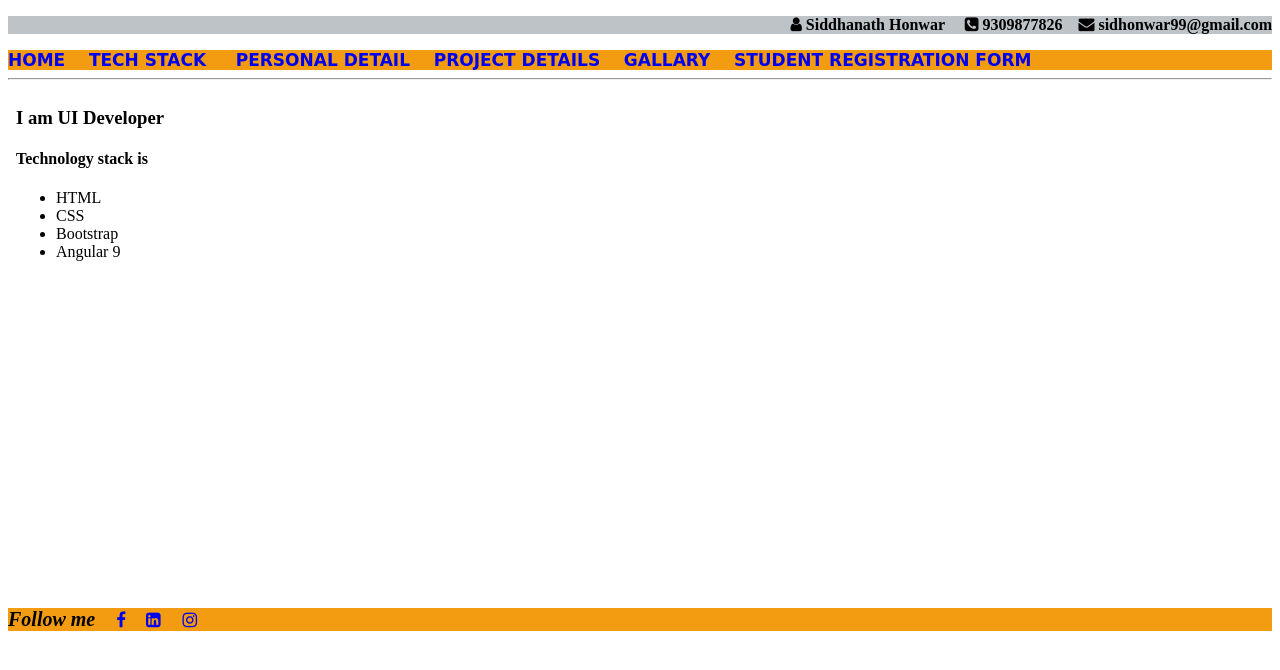
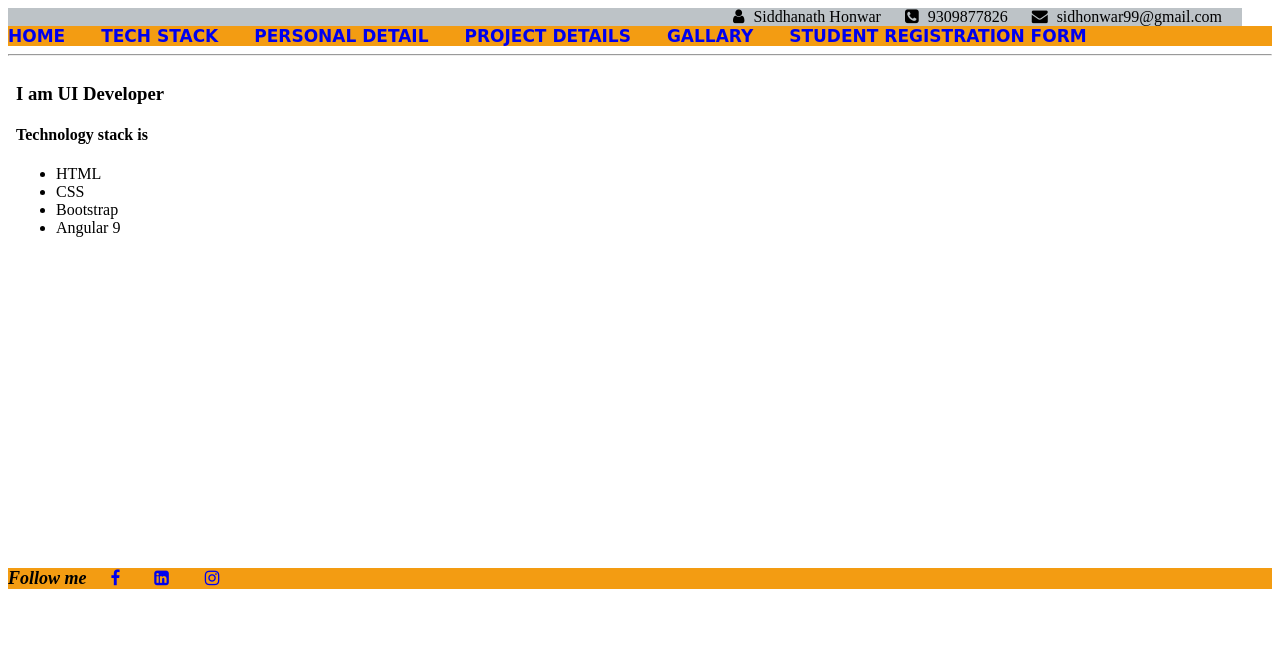
Before and after one commit to Sid4737/MyProfile, a plain HTML site: page index2..html in a window 1280 px wide. Drawn offline with Linux system fonts and the light colour scheme.

Commit message:
CSS properties added
CSS properties added

```diff
--- a/index2..html
+++ b/index2..html
@@ -7,53 +7,83 @@
 
     <style>
         #nav_bar,
-         a{
+        a {
             font-size: 17px;
-            font-weight:bold;
+            font-weight: bold;
             text-transform: uppercase;
             text-align: left;
             text-decoration: none;
             font-family: 'Sofia', cursive;
-            background-color:#f39c12;
+            background-color: #f39c12;
         }
 
         .header_section {
             text-align: right;
             background-color: #bdc3c7;
-            color:black;
-        }
-        .iframe{
+            color: black;
+            }
+
+        .iframe {
             border: none;
         }
-        .footer{
-            background-color:#f39c12 ;
+
+        .footer {
+            background-color: #f39c12;
         }
-        .link{
+
+        .link {
             font-style: italic;
             font-size: 20px;
         }
 
-
+        #nav_bar a,
+        .header_section {
+            margin-right: 30px;
+        }
+        footer div .follow_me{
+            margin-right: 30px;
+        }
+       footer div #follow-me-lable{
+               font-size: large;
+               font-weight: bold;
+               margin-right: 20px;
+               font-style: italic;
+       }
+       header .names{
+              margin-right: 20px;
+       }
+       header .icon{
+                 margin-left:5px;
+       }
+       .email{
+           font-style: ;
+       }
     </style>
 </head>
 
 <body>
-    <header class="header_section">
-        <p><strong><i class="fa fa-user" aria-hidden="true"></i> Siddhanath Honwar &nbsp;&nbsp;&nbsp;
-                <i class="fa fa-phone-square" aria-hidden="true"></i>&nbsp9309877826&nbsp;&nbsp;&nbsp;
-                <i class="fa fa-envelope" aria-hidden="true"></i>&nbspsidhonwar99@gmail.com</strong>
-
-        </p>
-
+    <header>
+        <div class="header_section">
+         <span class="names"><i class="fa fa-user" aria-hidden="true"></i>
+            <span class="icon"> Siddhanath Honwar</span>
+        </span>
+           <span class="names"><i class="fa fa-phone-square" aria-hidden="true"></i>
+            <span class="icon">9309877826</span>
+        </span>
+           <span class="names"> <i class="fa fa-envelope" aria-hidden="true"></i>
+            <span class="icon"><span class="email">sidhonwar99@gmail.com</span>
+        </span>
+        </span>
+        </div>
     </header>
 
     <nav id="nav_bar">
 
-        <a href="home.html" target="my_frame">HOME</a>&nbsp;&nbsp;&nbsp;
-        <a href="techStack.html" target="my_frame"> TECH STACK </a>&nbsp;&nbsp;&nbsp;
-        <a href="personalDetails.html" target="my_frame">PERSONAL DETAIL</a>&nbsp;&nbsp;&nbsp;
-        <a href="projectDetails.html" target="my_frame"> PROJECT DETAILS</a>&nbsp;&nbsp;&nbsp;
-        <a href="gallary.html" target="my_frame">GALLARY</a>&nbsp;&nbsp;&nbsp;
+        <a href="home.html" target="my_frame">HOME</a>
+        <a href="techStack.html" target="my_frame"> TECH STACK </a>
+        <a href="personalDetails.html" target="my_frame">PERSONAL DETAIL</a>
+        <a href="projectDetails.html" target="my_frame"> PROJECT DETAILS</a>
+        <a href="gallary.html" target="my_frame">GALLARY</a>
         <a href="registrationForm.html" target="my_frame">STUDENT REGISTRATION FORM</a>
 
     </nav>
@@ -63,15 +93,22 @@
 
     </iframe>
 
-    <footer>
-        <p class="footer"><strong> <span class="link">Follow me </span></strong>&nbsp;&nbsp;&nbsp;
-           <a href="https://www.facebook.com/" target="_blank"><i class="fa fa-facebook" aria-hidden="true"></i></a>
-            &nbsp;&nbsp;&nbsp;
-            <a href="https://www.linkedin.com/" target="_blank"><i class="fa fa-linkedin-square" aria-hidden="true"></i>
-            </a> &nbsp;&nbsp;&nbsp;
+    <footer class="footer">
+        <div>
+       <span id="follow-me-lable">Follow me</span>
+        <span class="follow_me">
+            <a href="https://www.facebook.com/" target="_blank"><i class="fa fa-facebook" aria-hidden="true"></i></a>
+        </span>
+
+        <span class="follow_me"> <a href="https://www.linkedin.com/" target="_blank"><i class="fa fa-linkedin-square"
+                    aria-hidden="true"></i>
+            </a>
+        </span>
+        <span class="follow_me">
             <a href="https://www.instagram.com" target="_blank"><i class="fa fa-instagram" aria-hidden="true"></i></a>
+        </span>
+    </div>
 
-        </p>
     </footer>
 
 
```
Also changed, not shown: basic_ccs.html (+30 -2 lines), home.html (+4 -1 lines), techStack.html (+8 -2 lines).
